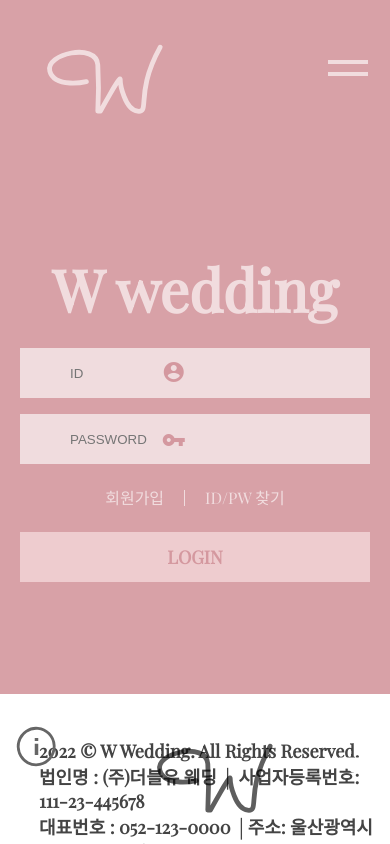
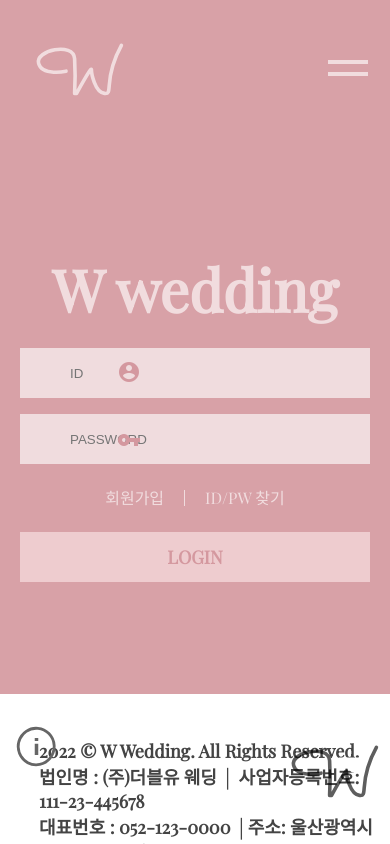
Before and after one commit to simajin/dress_shop_client, a React (Create React App) app: page /login in a window 390 px wide. Built offline with nearby package versions, Linux system fonts and the light colour scheme.

Commit message:
반응형

```diff
--- a/src/App.css
+++ b/src/App.css
@@ -121,6 +121,7 @@ html{
   stroke-linejoin:round;
   stroke-width:3px;
 }
+
 #menu_bar {
   width: 50px;
   height: 50px;
@@ -296,3 +297,33 @@ html{
 #searchBox li{
   width: 33%;
 }
+
+
+/* 반응형 */
+@media screen and (max-width: 768px) {
+  /* 헤더 + 메뉴 */
+  #header {
+    height: 100px;
+  }
+  #wLogo{
+    width: 100px;
+    height: 60px;
+  }
+  #menu {
+    width: 50%;
+    height: 105vh;
+  }
+  /* 푸터 */
+  #footer #logoBot{
+    width: 100px;
+    height: 60px;
+    position: absolute;
+    right: 5px;
+    top: 0px;
+    z-index: 20;
+  }
+  #wLogoBot{
+    width: 100px;
+    height: 60px;
+  }
+}
--- a/src/components/AboutCss.css
+++ b/src/components/AboutCss.css
@@ -56,3 +56,46 @@
     text-align: center;
     font-size: 16px;
 }
+
+/* 반응형 */
+@media screen and (max-width: 768px) {
+    #aboutCEO {
+        flex-direction: column;
+    }
+    #aboutContent1 {
+        flex-direction: column;
+    }
+    #aboutContent2 {
+        flex-direction: column;
+    }
+    .aboutImg {
+        width: 60%;
+        opacity: 0.8;
+        filter: grayscale(30%);
+        transition: 0.5s;
+    }
+    .aboutText {
+        width: 80%;
+    }
+    #aboutCEO .aboutText {
+        margin-top: 50px;
+    }
+    #aboutContent1 .aboutText {
+        margin-bottom: 50px;
+    }
+    #aboutContent2 .aboutText {
+        margin-top: 100px;
+    }
+    .aboutText h2 {
+        text-align: center;
+        font-size: 36px;
+        margin-bottom: 32px;
+        letter-spacing: 3px;
+    }
+    .aboutText p {
+        line-height: 1.6;
+        text-align: center;
+        font-size: 16px;
+    }
+
+}
--- a/src/components/Join.css
+++ b/src/components/Join.css
@@ -25,7 +25,7 @@
     font-size: 40px;
 }
 #joinForm input {
-    width: 80%;
+    /* width: 80%; */
     height: 30px;
     padding: 0 14px;
     border: none;
@@ -42,9 +42,9 @@
 /* #joinTable td:nth-child(2)::before {
     content: ": ";
 } */
-#joinTable .phoneNum input {
+/* #joinTable .phoneNum input {
     padding-left: 25px;
-}
+} */
 /* #joinTable tableGender input {
     margin-left: 20px;
 } */
@@ -122,3 +122,30 @@
     position: absolute;
     top: 2%;
 }
+
+/* 반응형 */
+@media screen and (max-width: 768px) {
+    #joinForm {
+        width: 70%;
+        height: 90vh;
+        margin-top: 5vh;
+    }
+    #joinTable td:nth-child(1){
+        width: 30%;
+    }
+    #joinTable td:nth-child(2) {
+        width: 100%;
+    }
+    #joinForm .phoneNum {
+        width: 100%;
+    }
+    /* #joinForm .phoneNum input {
+        width: 100%;
+    } */
+    #joinTable .phone {
+        padding-left: 5px;
+    }
+    #joinForm .tableGender {
+        padding-left: 15px;
+    }
+}
--- a/src/components/LoginCss.css
+++ b/src/components/LoginCss.css
@@ -80,3 +80,15 @@
     color: rgb(230, 117, 117);
     font-family: 'Playfair Display','Gowun Dodum', serif;
 }
+
+/* 반응형 */
+@media screen and (max-width: 768px) {
+    #LoginContent #inputs i:nth-child(1) {
+        top: 5%;
+        left: 30%;
+    }
+    #LoginContent #inputs i:nth-child(3) {
+        top: 34%;
+        left: 30%;
+    }
+}
--- a/src/include/Aside.js
+++ b/src/include/Aside.js
@@ -3,11 +3,13 @@
 // import React, { useRef, useState } from 'react';
 import { useEffect } from 'react';
 import { useDispatch, useSelector } from 'react-redux';
-import { Link } from 'react-router-dom';
+import { Link, useNavigate } from 'react-router-dom';
 import { setLogout } from '../components/modules/logincookie';
 import { getCookie, removeCookie } from '../components/util/cookie';
 
 const Aside = () => {
+    const navigate = useNavigate();
+
     // ⚡쿠키 -- 로그인 유지
     const uid = getCookie('userid');
     const uname = getCookie('username');
@@ -103,6 +105,14 @@ const Aside = () => {
     //     // eslint-disable-next-line
     // },[])
 
+    // 로그인X -> cart 클릭시, 로그인 후 이용 알람창
+    const onCart = (e) => {
+        if(!uid) {
+            alert('로그인 후 이용해주세요.');
+            navigate('/login');
+        }
+    }
+
     return (
         <>
             <div id="menu_bar" onClick={menuClick} className='inner'>
@@ -128,7 +138,7 @@ const Aside = () => {
                     {/* <li><Link to="/login" className='log'>LOGIN</Link><br/><br/></li> */}
                     <li onClick={aboutEvent}><Link to='/'>ABOUT</Link></li>
                     <li><Link to="/shop">SHOP</Link></li>
-                    <li><Link to={`/cart/${uid}`}>CART</Link></li>
+                    <li onClick={onCart}><Link to={`/cart/${uid}`}>CART</Link></li>
                     <li><Link to="/shop">SEARCH</Link></li>
                     {/* <li id='searchText'> */}
                         {/* <p  onClick={showSearchMenu}><Link to="/shopSearch">SEARCH</Link></p> */}
--- a/src/include/Footer.js
+++ b/src/include/Footer.js
@@ -36,7 +36,8 @@ const Footer = () => {
             const footerMenu = document.querySelector("#hideFooter");
             const footerBtn = document.querySelector("#footerBtn");
             const scrollHeight = document.body.scrollHeight-window.innerHeight
-            // console.log(window.scrollY);
+            console.log(window.scrollY);
+            console.log(scrollHeight)
             if(window.scrollY >= scrollHeight){
                 footerMenu.style.bottom = "0";
                 footerMenu.style.transition = "0.5s";
--- a/src/main/index.css
+++ b/src/main/index.css
@@ -180,3 +180,17 @@ h1 {
     transform: translateY(0);
   }
 }
+
+/* 반응형 */
+@media screen and (max-width: 768px) {
+  .text {
+    position: absolute;
+    left: 10%;
+    top: 40%;
+    z-index: 10;
+  }
+  h1 {
+    font-size: 100px;
+    z-index: 10;
+  }
+}
```
